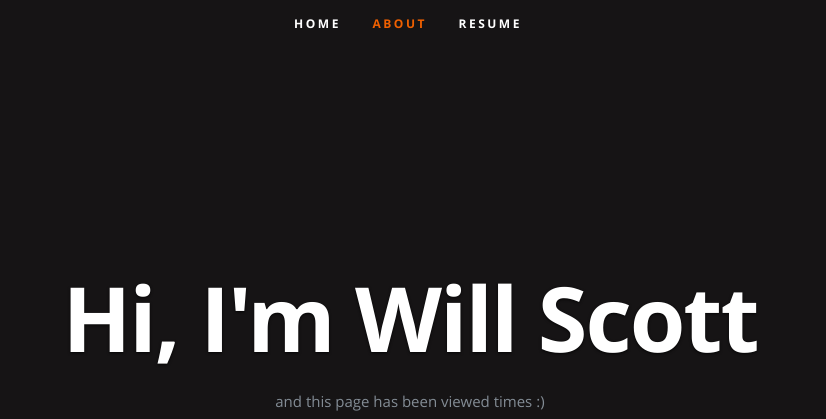
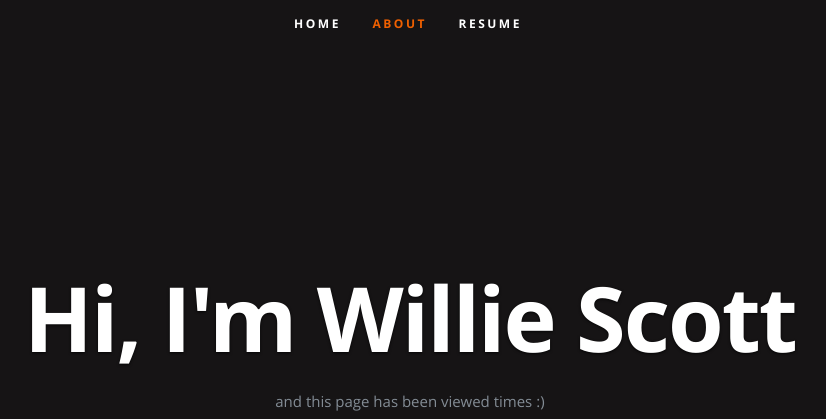
Before and after one commit to ScottW28/azure-resume, a plain HTML site: page frontend/index.html in a window 1280 px wide. Shown: the top 419 px of the page, without its empty margins (232-1058 px from the left). Drawn offline with nearby package versions, Linux system fonts and the light colour scheme; no server answers.

Commit message:
updated html

```diff
--- a/frontend/index.html
+++ b/frontend/index.html
@@ -54,7 +54,7 @@
 
       <div class="row banner">
          <div class="banner-text">
-            <h1 class="responsive-headline">Hi, I'm Will Scott</h1>
+            <h1 class="responsive-headline">Hi, I'm Willie Scott</h1>
 
             <p>and this page has been viewed <a id="counter"></a> times :) </p>
             <ul class="social">
```
